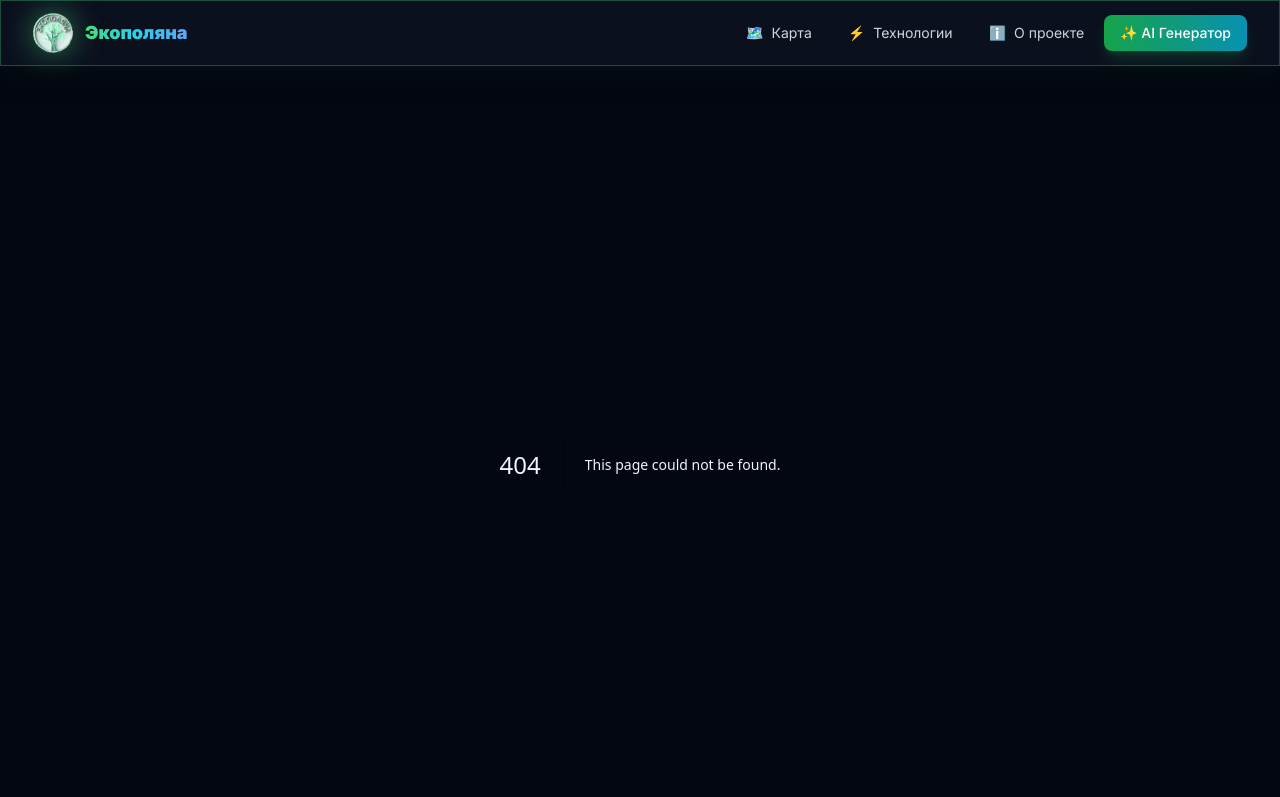
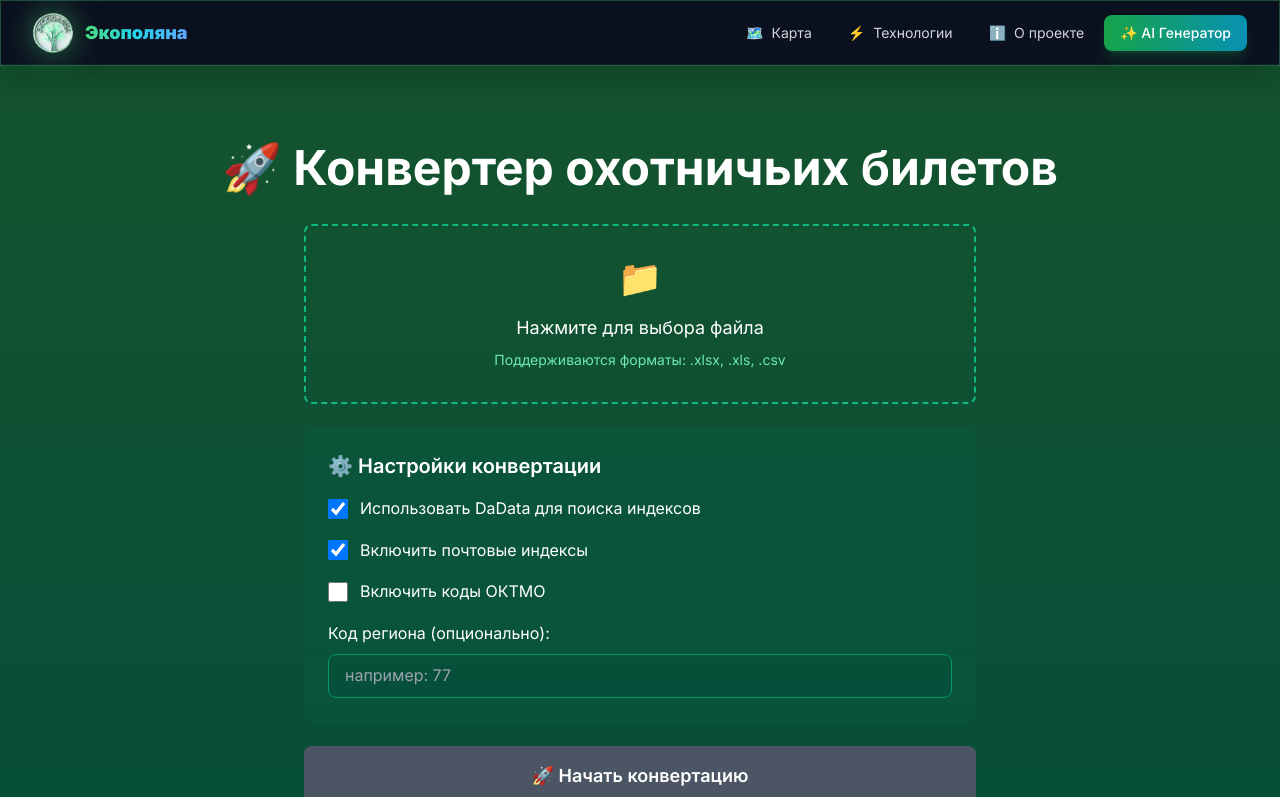
Before and after one commit to Olegadzhan/ecopolyana, a Next.js app: page /converter in a window 1280 px wide. Before the commit this address had no page. Shown: the top 797 px of the page. Built offline with nearby package versions, Linux system fonts and the light colour scheme.

Commit message:
Create page.tsx

```diff
--- /dev/null
+++ b/src/app/converter/page.tsx
@@ -0,0 +1,173 @@
+// src/app/converter/page.tsx
+'use client';
+
+import { useState } from 'react';
+import { motion } from 'framer-motion';
+
+export default function ConverterPage() {
+  const [file, setFile] = useState<File | null>(null);
+  const [loading, setLoading] = useState(false);
+  const [result, setResult] = useState<{ hunters: any[]; tickets: any[] } | null>(null);
+  const [useDadata, setUseDadata] = useState(true);
+  const [includePostal, setIncludePostal] = useState(true);
+  const [includeOktmo, setIncludeOktmo] = useState(false);
+  const [regionCode, setRegionCode] = useState('');
+
+  const handleSubmit = async (e: React.FormEvent) => {
+    e.preventDefault();
+    if (!file) return;
+
+    setLoading(true);
+    const formData = new FormData();
+    formData.append('file', file);
+    formData.append('useDadata', String(useDadata));
+    formData.append('includePostal', String(includePostal));
+    formData.append('includeOktmo', String(includeOktmo));
+    formData.append('regionCode', regionCode);
+
+    try {
+      const response = await fetch('/api/convert', {
+        method: 'POST',
+        body: formData,
+      });
+
+      const data = await response.json();
+      setResult(data);
+    } catch (error) {
+      console.error('Error:', error);
+      alert('Ошибка при конвертации');
+    } finally {
+      setLoading(false);
+    }
+  };
+
+  const downloadJSON = (data: any, filename: string) => {
+    const blob = new Blob([JSON.stringify(data, null, 2)], { type: 'application/json' });
+    const url = URL.createObjectURL(blob);
+    const a = document.createElement('a');
+    a.href = url;
+    a.download = filename;
+    a.click();
+    URL.revokeObjectURL(url);
+  };
+
+  return (
+    <div className="min-h-screen bg-gradient-to-b from-green-900 to-emerald-900 text-white py-20">
+      <div className="container mx-auto px-4">
+        <motion.h1
+          className="text-5xl font-bold mb-8 text-center"
+          initial={{ opacity: 0, y: -20 }}
+          animate={{ opacity: 1, y: 0 }}
+        >
+          🚀 Конвертер охотничьих билетов
+        </motion.h1>
+
+        <div className="max-w-2xl mx-auto">
+          <form onSubmit={handleSubmit} className="space-y-6">
+            {/* Drag & drop зона */}
+            <div className="border-2 border-dashed border-emerald-500 rounded-lg p-8 text-center">
+              <input
+                type="file"
+                accept=".xlsx,.xls,.csv"
+                onChange={(e) => setFile(e.target.files?.[0] || null)}
+                className="hidden"
+                id="file-upload"
+              />
+              <label htmlFor="file-upload" className="cursor-pointer">
+                <div className="text-4xl mb-4">📁</div>
+                <p className="text-lg mb-2">
+                  {file ? file.name : 'Нажмите для выбора файла'}
+                </p>
+                <p className="text-sm text-emerald-300">
+                  Поддерживаются форматы: .xlsx, .xls, .csv
+                </p>
+              </label>
+            </div>
+
+            {/* Настройки */}
+            <div className="bg-emerald-800/30 rounded-lg p-6 space-y-4">
+              <h3 className="text-xl font-semibold mb-4">⚙️ Настройки конвертации</h3>
+
+              <label className="flex items-center space-x-3">
+                <input
+                  type="checkbox"
+                  checked={useDadata}
+                  onChange={(e) => setUseDadata(e.target.checked)}
+                  className="form-checkbox h-5 w-5 text-emerald-500"
+                />
+                <span>Использовать DaData для поиска индексов</span>
+              </label>
+
+              <label className="flex items-center space-x-3">
+                <input
+                  type="checkbox"
+                  checked={includePostal}
+                  onChange={(e) => setIncludePostal(e.target.checked)}
+                  className="form-checkbox h-5 w-5 text-emerald-500"
+                />
+                <span>Включить почтовые индексы</span>
+              </label>
+
+              <label className="flex items-center space-x-3">
+                <input
+                  type="checkbox"
+                  checked={includeOktmo}
+                  onChange={(e) => setIncludeOktmo(e.target.checked)}
+                  className="form-checkbox h-5 w-5 text-emerald-500"
+                />
+                <span>Включить коды ОКТМО</span>
+              </label>
+
+              <div>
+                <label className="block mb-2">Код региона (опционально):</label>
+                <input
+                  type="text"
+                  value={regionCode}
+                  onChange={(e) => setRegionCode(e.target.value)}
+                  placeholder="например: 77"
+                  className="w-full px-4 py-2 bg-emerald-900/50 border border-emerald-600 rounded-lg text-white"
+                />
+              </div>
+            </div>
+
+            <button
+              type="submit"
+              disabled={!file || loading}
+              className="w-full py-4 bg-emerald-600 hover:bg-emerald-700 disabled:bg-gray-600 rounded-lg font-semibold text-lg transition-colors"
+            >
+              {loading ? '⏳ Конвертация...' : '🚀 Начать конвертацию'}
+            </button>
+          </form>
+
+          {/* Результаты */}
+          {result && (
+            <motion.div
+              className="mt-8 bg-emerald-800/30 rounded-lg p-6"
+              initial={{ opacity: 0, y: 20 }}
+              animate={{ opacity: 1, y: 0 }}
+            >
+              <h3 className="text-xl font-semibold mb-4">✅ Конвертация завершена!</h3>
+              <div className="flex gap-4">
+                <button
+                  onClick={() => downloadJSON(result.hunters, 'hunters.json')}
+                  className="flex-1 py-3 bg-blue-600 hover:bg-blue-700 rounded-lg"
+                >
+                  📥 Скачать hunters.json
+                </button>
+                <button
+                  onClick={() => downloadJSON(result.tickets, 'huntingtickets.json')}
+                  className="flex-1 py-3 bg-purple-600 hover:bg-purple-700 rounded-lg"
+                >
+                  📥 Скачать huntingtickets.json
+                </button>
+              </div>
+              <p className="mt-4 text-center text-emerald-300">
+                Найдено {result.hunters?.length || 0} записей
+              </p>
+            </motion.div>
+          )}
+        </div>
+      </div>
+    </div>
+  );
+}
```
